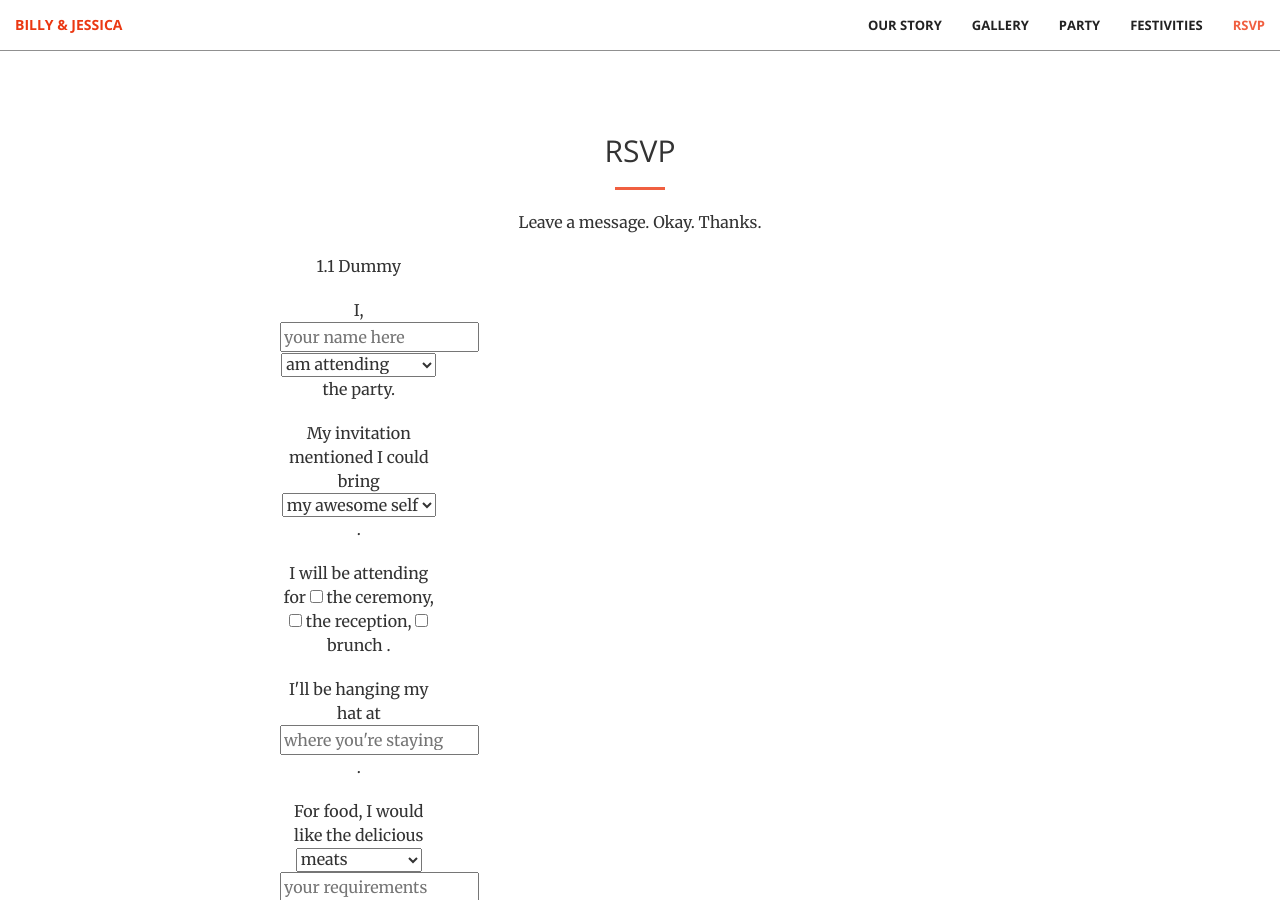
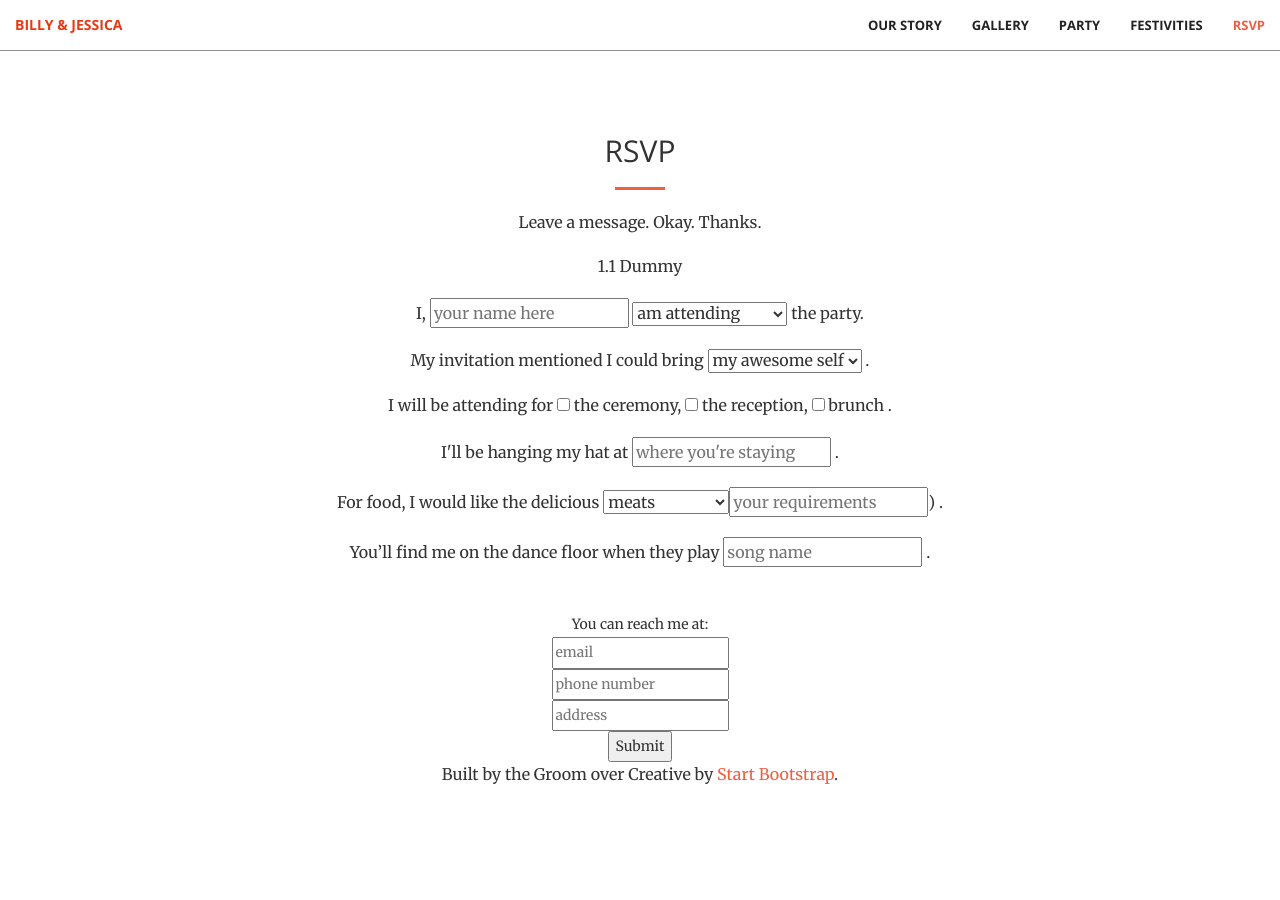
Before and after one commit to notbleh/wed-website, a Jekyll site: the page built from live.html, in a window 1280 px wide and 900 px high, scrolled down 2887 px. Built offline with Jekyll 4.4.1, drawn with Linux system fonts in a browser that asks for light colours; nearby versions of some CDN libraries; after the commit the page ends 3693 px from its top, so only the background shows below that.

Commit message:
Update rsvp1.html

```diff
--- a/_includes/rsvp1.html
+++ b/_includes/rsvp1.html
@@ -1,11 +1,11 @@
 <section class="top-padding" id="rsvp">
     <div class="container">
         <div class="row">
-            <div class="col-lg-8 col-lg-offset-2 text-center">
+            <div class="text-center">
                 <h2 class="section-heading">RSVP</h2>
                 <hr class="primary">
                 <p>Leave a message. Okay. Thanks.</p>
-                <div class="col-lg-3 col-md-6 text-center">
+                <div>
                     <!-- form action="https://www.formingo.co/submit/27f31d48-c28a-4b27-9309-5ca7df47b37a" method="POST" -->
                     <form action="#" method="POST" name="rsvpform" class="rsvp-form">
                         <div>
```
